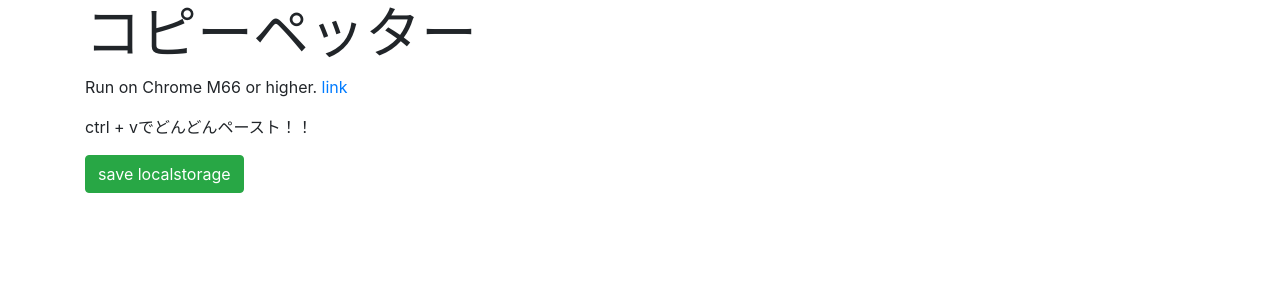
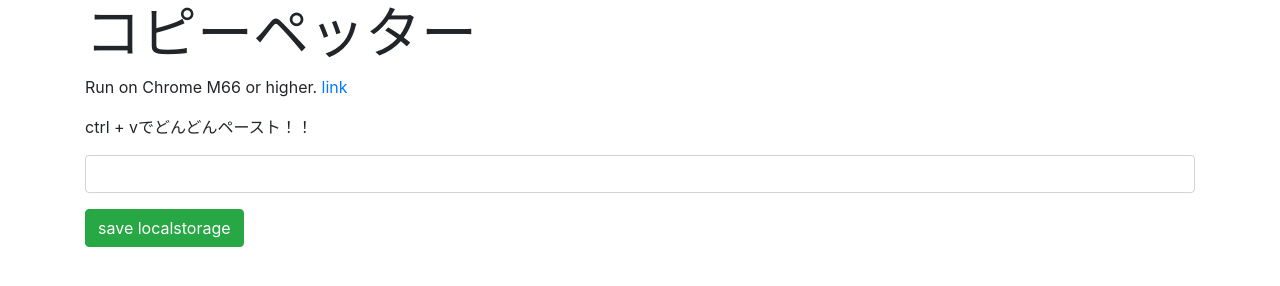
Before and after one commit to itsumoonazicode/make_copy_easier, a plain HTML site: page index.html in a window 1280 px wide. Drawn offline with nearby package versions, Linux system fonts and the light colour scheme.

Commit message:
スマホ用にデフォルトでinput要素を一つ追加
これしないとスマホだとペーストができない

```diff
--- a/index.html
+++ b/index.html
@@ -35,7 +35,7 @@
             <!-- <input type="text" id="copyText" value="THIS CLIPBOARD WAS OCCUPIED"><button id="copy">Copy to Clipboard</button> -->
             <!-- <button id="paste">Paste from Clipboard</button> -->
             </p>
-
+            <p><input type='text' class='copyText form-control' value=''></p>
             <div id="pasteArea"></div>
             <p><button id="setLocalStorageBtn" class="btn btn-success">save localstorage</button></p>
 
```
